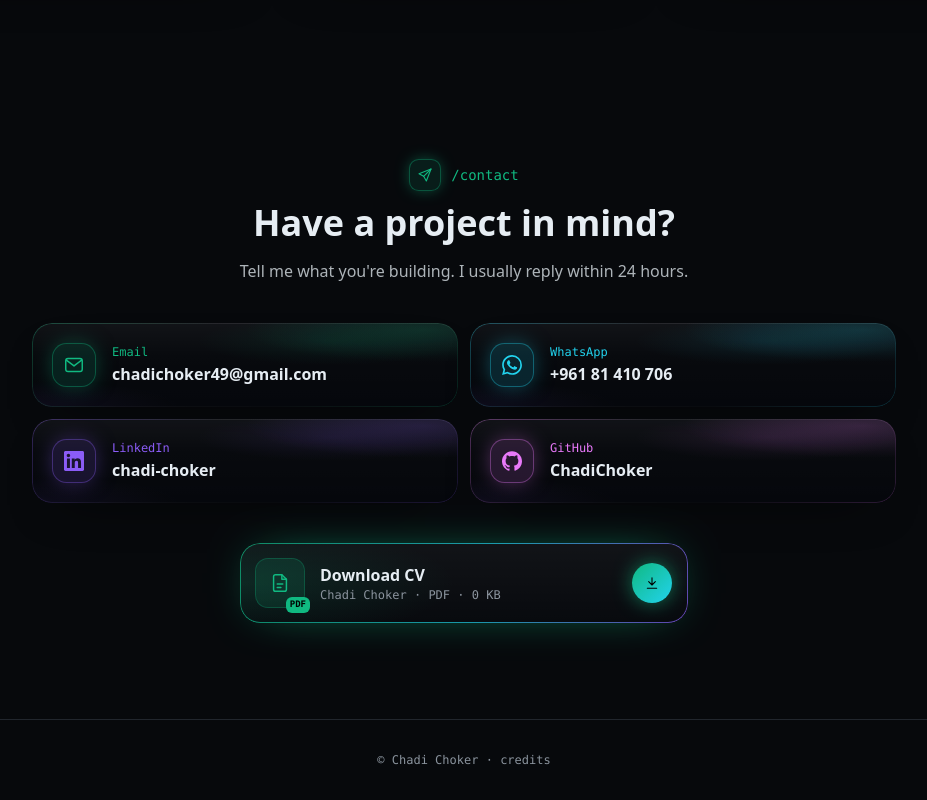
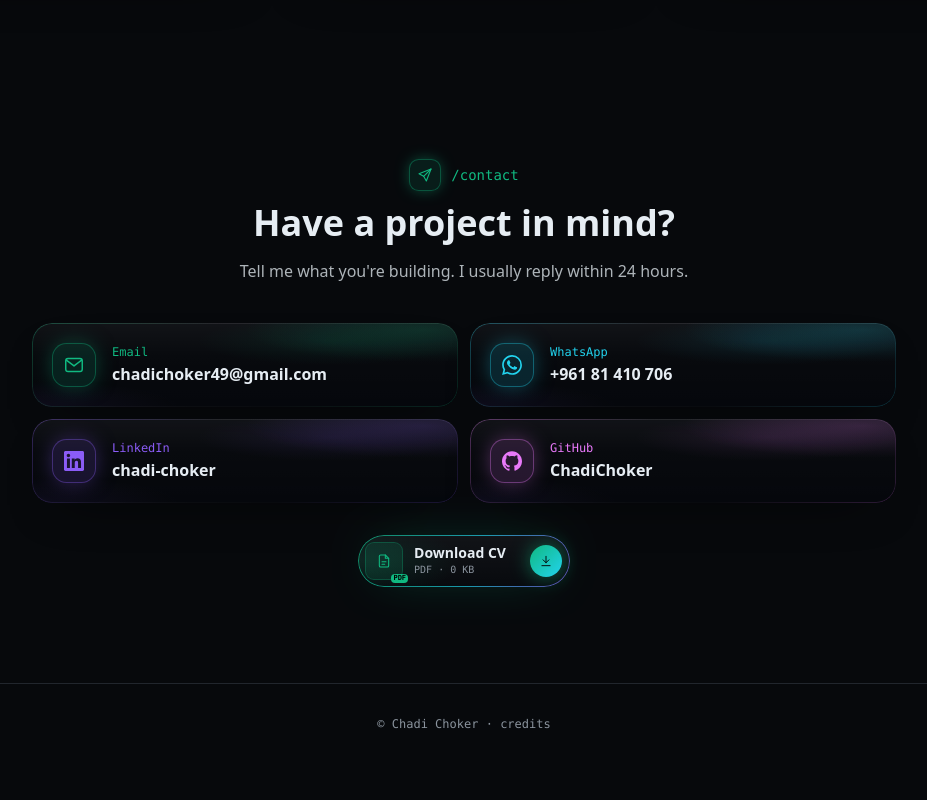
Before and after one commit to ChadiChoker/portfolio, a Next.js app: page / in a window 1280 px wide. Shown: the part 3971-4771 px from the top of the page, without its empty margins (176-1103 px from the left). After the commit the page ends 4735 px from the top, so only its background shows below. Built offline with nearby package versions, Linux system fonts and the light colour scheme; no server answers.

Commit message:
style: compact pill-sized CV download
Co-Authored-By: Claude Opus 5.5 <noreply@anthropic.com>

```diff
--- a/src/app/globals.css
+++ b/src/app/globals.css
@@ -149,7 +149,7 @@ html[data-intro="play"] .site-nav { opacity: 0; transform: translateY(-100%); po
 
 /* ---- CV download card ---- */
 .cv-download {
-  position: relative; isolation: isolate; border-radius: 1.25rem;
+  position: relative; isolation: isolate; border-radius: 999px;
   background:
     radial-gradient(80% 120% at 0% 50%, rgba(16,185,129,.14), transparent 60%),
     linear-gradient(180deg, rgba(255,255,255,.05), rgba(255,255,255,.01)), rgba(5,7,12,.6);
@@ -165,6 +165,8 @@ html[data-intro="play"] .site-nav { opacity: 0; transform: translateY(-100%); po
 }
 .cv-download:hover { transform: translateY(-2px); box-shadow: 0 0 70px -18px #10b981; }
 .cv-download:hover::before { opacity: 1; }
+.cv-file svg { width: 16px; height: 16px; }
+.cv-arrow svg { width: 14px; height: 14px; }
 .cv-arrow { background: linear-gradient(135deg, #10b981, #22d3ee); box-shadow: 0 0 22px -4px #10b981; }
 .cv-download:hover .cv-arrow svg { animation: cv-drop .9s ease-in-out infinite; }
 @keyframes cv-drop { 0%, 100% { transform: translateY(-1px); } 50% { transform: translateY(3px); } }
--- a/src/components/sections/Contact.tsx
+++ b/src/components/sections/Contact.tsx
@@ -32,16 +32,16 @@ export function Contact() {
           </a>
         ))}
       </div>
-      <a href={profile.cv} download className="cv-download group mx-auto mt-10 flex w-full max-w-md items-center gap-4 p-3 pr-3 text-left sm:p-4">
-        <span className="relative grid size-12 shrink-0 place-items-center rounded-xl bg-accent/12 text-accent ring-1 ring-accent/35">
+      <a href={profile.cv} download className="cv-download group mx-auto mt-8 flex w-fit items-center gap-3 py-2 pl-2 pr-2 text-left">
+        <span className="cv-file relative grid size-9 shrink-0 place-items-center rounded-lg bg-accent/12 text-accent ring-1 ring-accent/35">
           {Icons.file}
-          <span className="absolute -bottom-1.5 -right-1.5 rounded-md bg-accent px-1 py-px font-mono text-[9px] font-bold text-black">PDF</span>
+          <span className="absolute -bottom-1 -right-1.5 rounded bg-accent px-0.5 font-mono text-[7px] font-bold leading-tight text-black">PDF</span>
         </span>
         <span className="min-w-0 flex-1">
-          <span className="block font-semibold">Download CV</span>
-          <span className="block font-mono text-xs text-muted">{profile.name} · PDF · {cvSize}</span>
+          <span className="block text-sm font-semibold leading-tight">Download CV</span>
+          <span className="block font-mono text-[10px] text-muted">PDF · {cvSize}</span>
         </span>
-        <span className="cv-arrow grid size-10 shrink-0 place-items-center rounded-full text-black">{Icons.download}</span>
+        <span className="cv-arrow ml-3 grid size-8 shrink-0 place-items-center rounded-full text-black">{Icons.download}</span>
       </a>
     </section>
   );
```
